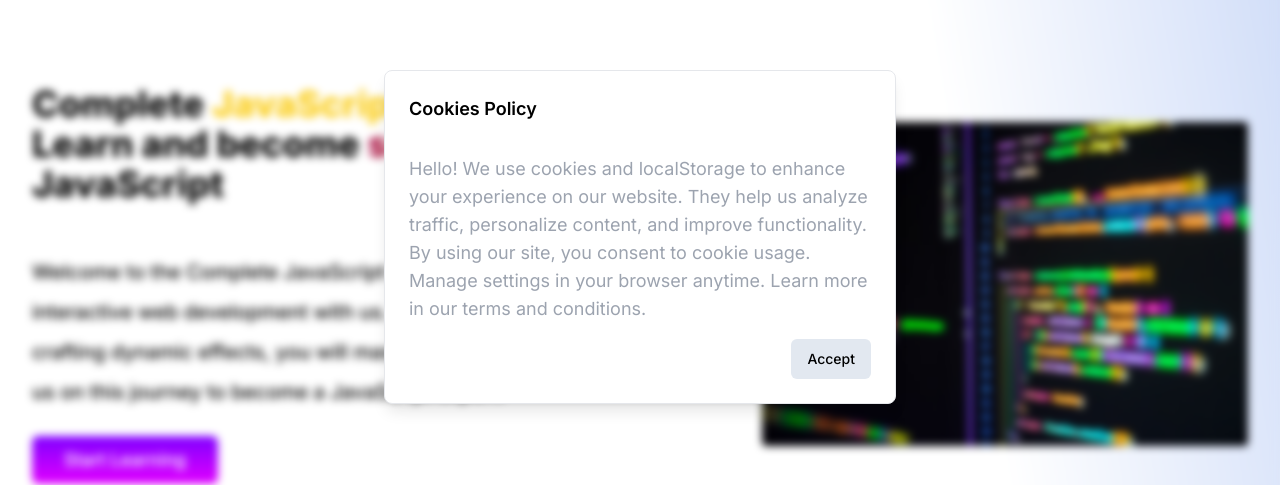
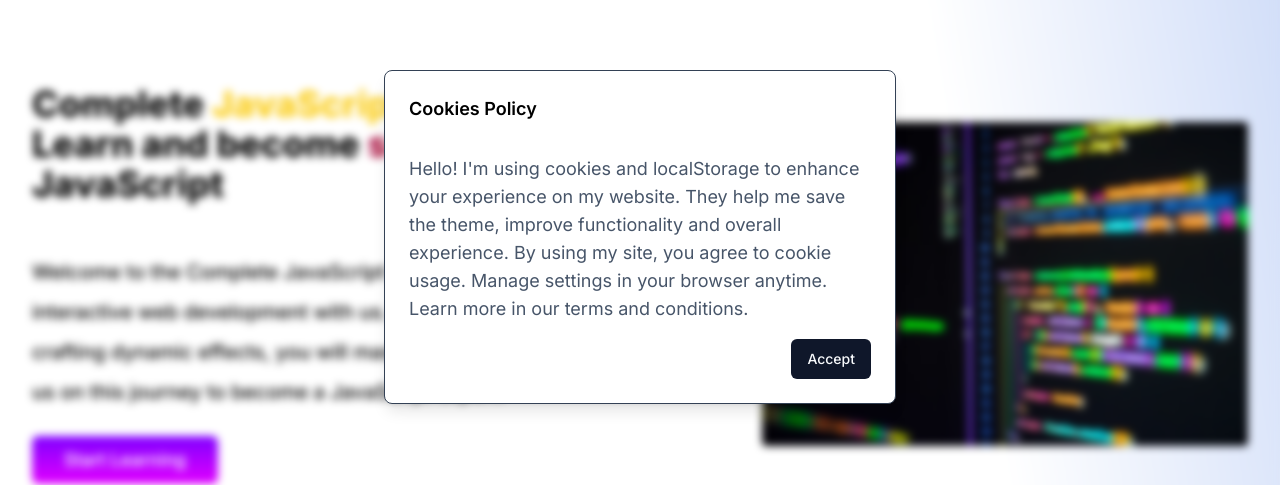
Before and after one commit to KoniczynSzef/JSuperior, a Next.js app: page / in a window 1280 px wide. Shown: the part 163-648 px from the top of the page. Built offline with nearby package versions, Linux system fonts and the light colour scheme; no server answers.

Commit message:
Changed cookies alert dialog

```diff
--- a/src/components/cookies/Cookies.tsx
+++ b/src/components/cookies/Cookies.tsx
@@ -28,27 +28,22 @@ const Cookies: FC<CookiesProps> = () => {
     return (
         mounted && (
             <AlertDialog defaultOpen>
-                <AlertDialogContent>
+                <AlertDialogContent className="border-slate-700">
                     <AlertDialogHeader>
                         <AlertDialogTitle>Cookies Policy</AlertDialogTitle>
                     </AlertDialogHeader>
-                    <AlertDialogDescription className="text-gray-400 text-lg mt-4">
-                        Hello! We use cookies and localStorage to enhance your
-                        experience on our website. They help us analyze traffic,
-                        personalize content, and improve functionality. By using
-                        our site, you consent to cookie usage. Manage settings
-                        in your browser anytime. Learn more in our terms and
-                        conditions.
+                    <AlertDialogDescription className="text-sec text-lg mt-4">
+                        Hello! I&apos;m using cookies and localStorage to
+                        enhance your experience on my website. They help me save
+                        the theme, improve functionality and overall experience.
+                        By using my site, you agree to cookie usage. Manage
+                        settings in your browser anytime. Learn more in our
+                        terms and conditions.
                     </AlertDialogDescription>
 
                     <AlertDialogFooter>
                         <AlertDialogTrigger asChild>
-                            <Button
-                                className="bg-slate-200 hover:bg-white text-black"
-                                onClick={handleAccept}
-                            >
-                                Accept
-                            </Button>
+                            <Button onClick={handleAccept}>Accept</Button>
                         </AlertDialogTrigger>
                     </AlertDialogFooter>
                 </AlertDialogContent>
```
